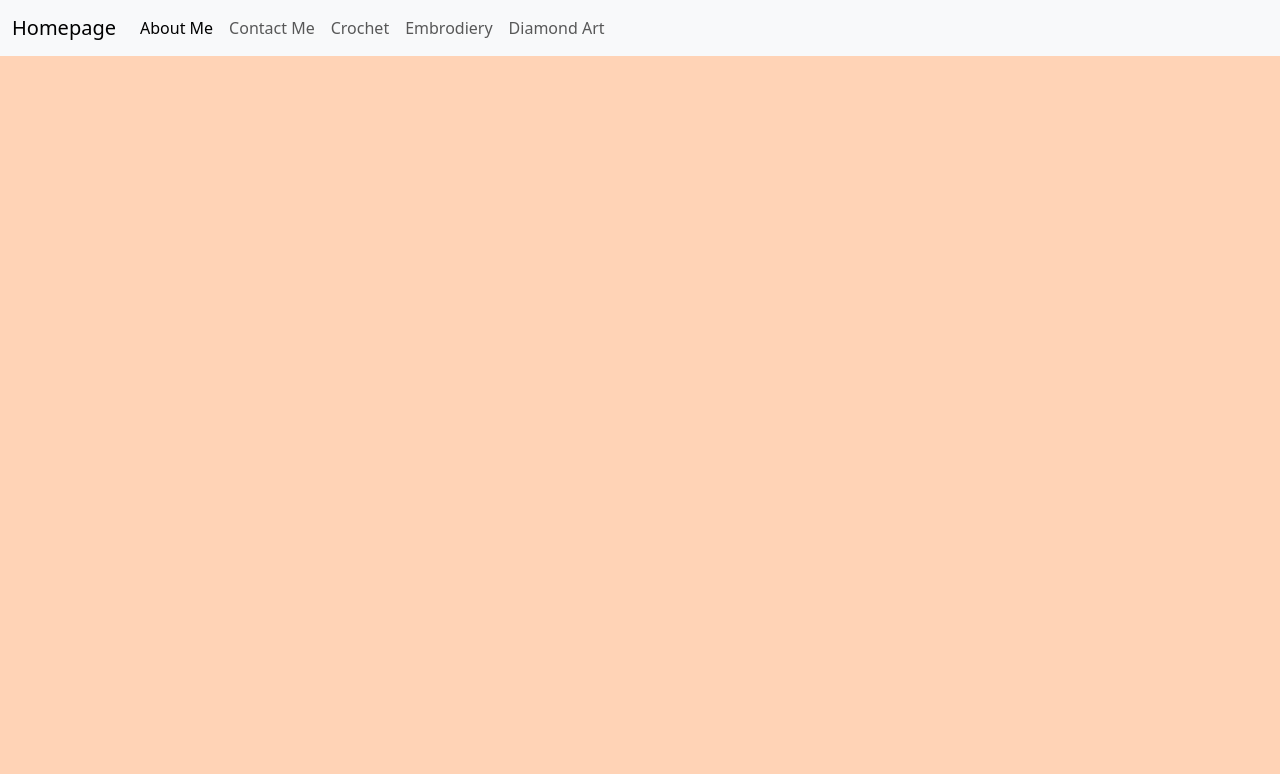
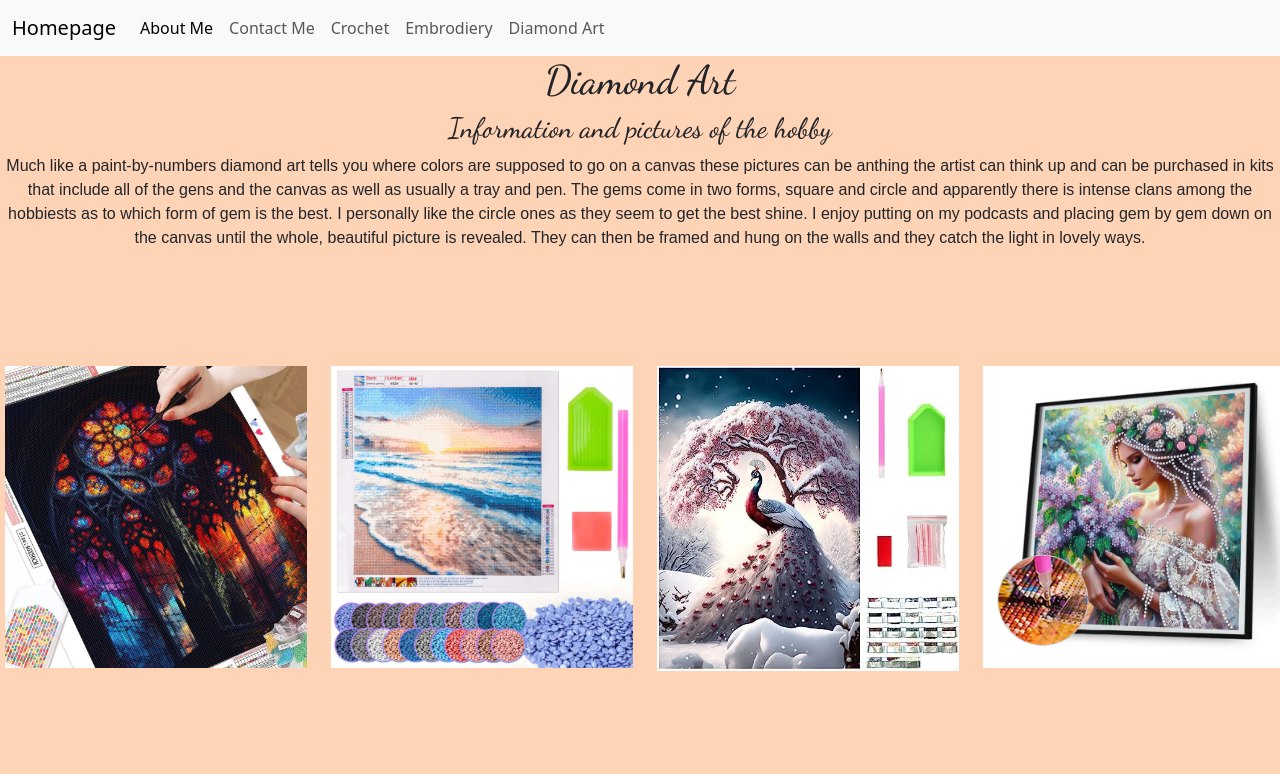
Before and after one commit to Jaciecherron/Week-4-portfolio-project, a plain HTML site: page diamondart.html in a window 1280 px wide. Drawn offline with nearby package versions, Linux system fonts and the light colour scheme; a web font is replaced by a local one.

Commit message:
Added pictures and set up the diamond art page

```diff
--- a/diamondart.html
+++ b/diamondart.html
@@ -40,5 +40,28 @@
     </div>
   </div>
 </nav>
+<h1>Diamond Art</h1>
+<h3>Information and pictures of the hobby</h3>
+<p class="text-center">Much like a paint-by-numbers diamond art tells you where colors are supposed to go on a canvas
+    these pictures can be anthing the artist can think up and can be purchased in kits that include all of the gens and
+    the canvas as well as usually a tray and pen. The gems come in two forms, square and circle and apparently there is
+    intense clans among the hobbiests as to which form of gem is the best. I personally like the circle ones as they seem
+    to get the best shine. I enjoy putting on my podcasts and placing gem by gem down on the canvas until the whole, beautiful
+    picture is revealed. They can then be framed and hung on the walls and they catch the light in lovely ways.  </p>
+  <div class=" row">
+    <div class="col-md-3">
+    <img src="/images/church.jpg" alt="A gothic church alter with red and yellow stained glass" class="img-fluid">
+    </div>
+    <div class="col-md-3">
+    <img src="/images/ocean.jpg" alt="gens and tray with an ocean painting kit" class="img-fluid">
+    </div>
+    <div class="col-md-3">
+    <img src="/images/peacock_.jpg" alt="a beautiful white peacock with gems and tray" class="img-fluid">
+    </div>
+    <div class="col-md-3">
+    <img src="/images/girlandflower.jpg" alt="a pastel girl with purple flowers" class="img-fluid">
+  </div>
+  </div>
+  </div>
 </body>
 </html>
```
Also changed, not shown: images/church.jpg (added), images/girlandflower.jpg (added), images/ocean.jpg (added), images/peacock_.jpg (added), images/wolf.jpg (added).
